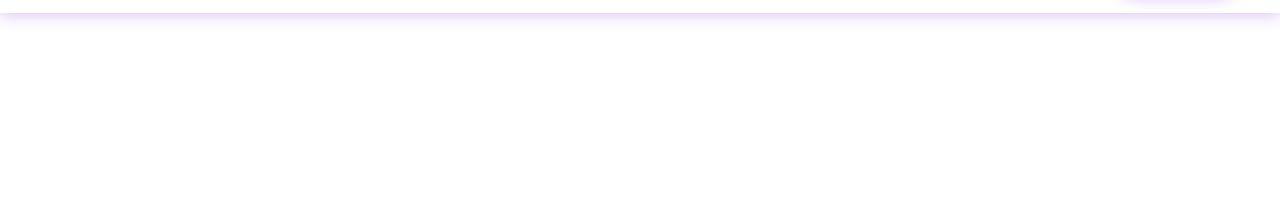
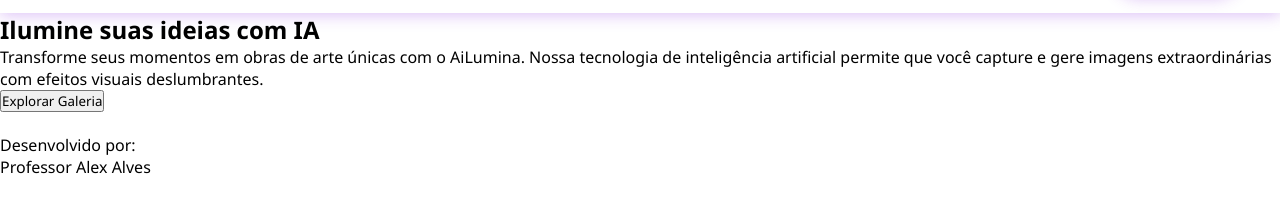
Before and after one commit to DsAlex-lnx/WebTechnologies, a plain HTML site: page projeto_n1.2/index.html in a window 1280 px wide. Shown: the part 69-282 px from the top of the page. Drawn offline with Linux system fonts and the light colour scheme.

Commit message:
html modifications

```diff
--- a/projeto_n1.2/index.html
+++ b/projeto_n1.2/index.html
@@ -23,5 +23,40 @@
                 </nav>
             </div>
         </header>
+
+
+        <main>
+            <section>
+                <div>
+                    <h1>Ilumine suas ideias com IA</h1>
+                    <p>
+                        Transforme seus momentos em obras de arte únicas com o AiLumina.
+                        Nossa tecnologia de inteligência artificial permite que você capture
+                        e gere imagens extraordinárias com efeitos visuais deslumbrantes.
+                    </p>
+                    <button>Explorar Galeria</button>
+                </div>
+            </section>
+
+            <aside>
+                <div>
+                    <img>
+                    <img>
+                    <img>
+                    <img>
+                </div>
+            </aside>
+        </main>
+
+
+        <footer>
+            <div>
+                <div>
+                    <p>Desenvolvido por: </p>
+                    <p>Professor Alex Alves</p>
+                </div>
+            </div>
+        </footer>
+
     </body>
 </html>
--- a/projeto_n1.2/styles/components/header.css
+++ b/projeto_n1.2/styles/components/header.css
@@ -56,6 +56,8 @@
     left: 0;
     width: 0;
     height: 2;
+    background: linear-gradient(45, var(--cor-gradiente-1), var(--cor-gradiente-2));
+    transition: width 0.3s ease;
 }
 
 nav a:hover::after {
```
